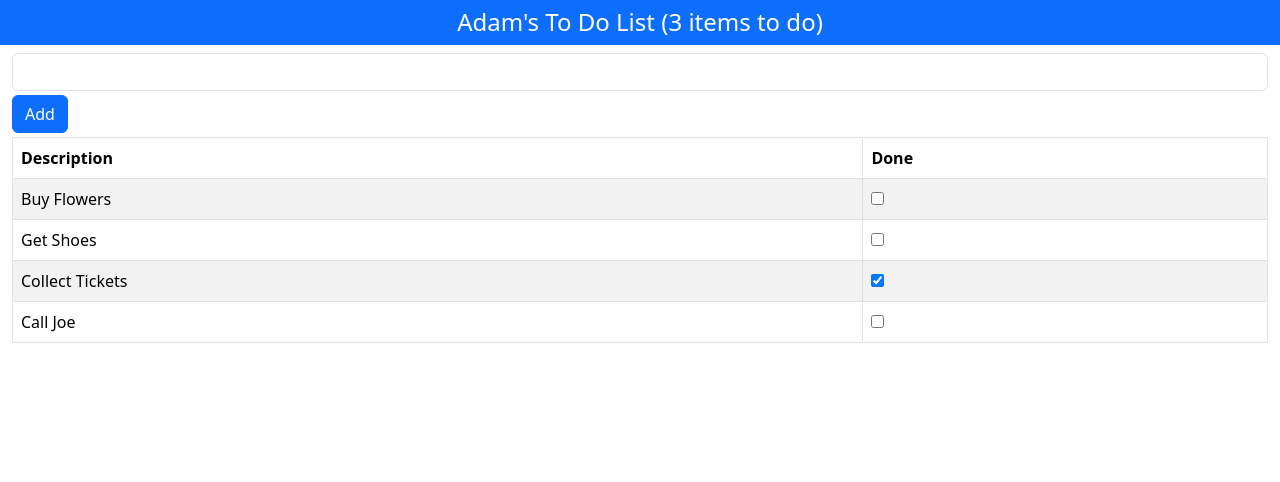
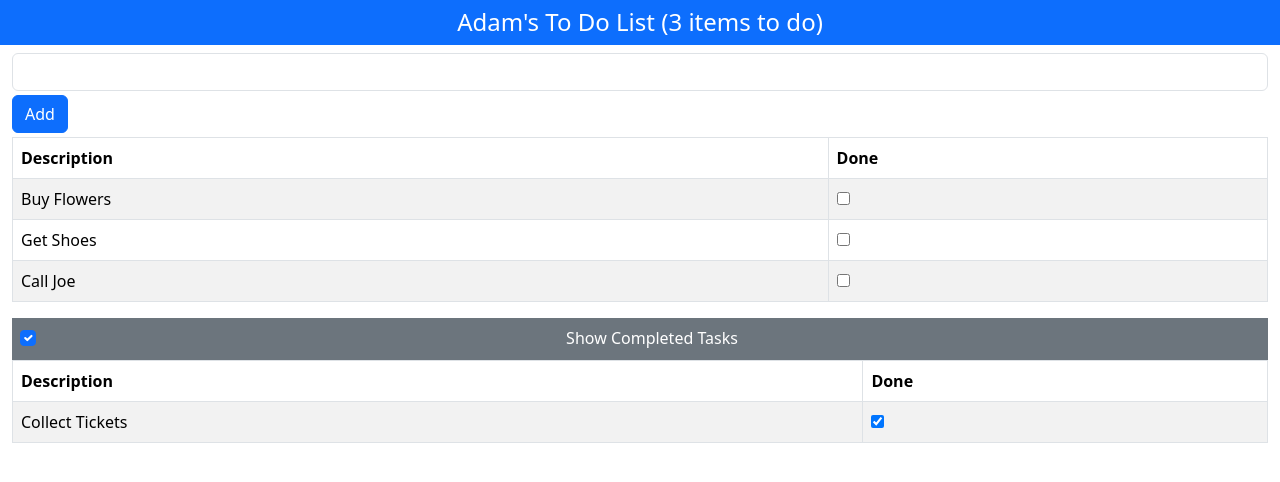
Before and after one commit to smartdev49/todo_react, a React (Create React App) app: page / in a window 1280 px wide. Shown: the top 482 px of the page. Built offline with nearby package versions, Linux system fonts and the light colour scheme.

Commit message:
local storage save and load with componentDidMount

```diff
--- a/src/App.js
+++ b/src/App.js
@@ -5,6 +5,7 @@
 import { TodoBanner } from './TodoBanner';
 import { TodoCreator } from './TodoCreator';
 import { TodoRow } from './TodoRow';
+import { VisibilityControl } from './VisibilityControl';
 export default class App extends Component{
   constructor(props){
     super(props);
@@ -16,8 +17,10 @@
         { action: "Collect Tickets", done: true },
         { action: "Call Joe", done: false }
       ],
-      // newItemText: ""
+      // newItemText: "",
+      showCompleted: true,
     }
+
   }
 
   updateNewTextValue = (event) => {
@@ -32,16 +35,33 @@
           { action: task, done: false }
         ],
         // newItemText: ""
-      });
+      }, () => localStorage.setItem("todos", JSON.stringify(this.state)));
     }
   };
 
   toggleTodo = (todo) => this.setState({todoItems: this.state.todoItems.map(item => item.action === todo.action
     ? {...item, done: !item.done} : item)});
 
-  todoTableRows = () => this.state.todoItems.map(item =>
+  todoTableRows = (doneValue) => this.state.todoItems.filter(item => item.done === doneValue).map(item =>
     <TodoRow key={ item.action } item = {item} callback={ this.toggleTodo } />
   );
+
+  componentDidMount = () => {
+    let data = localStorage.getItem("todos");
+    this.setState(data != null
+      ? JSON.parse(data)
+      : {
+        userName: "Adam",
+        todoItems: [
+          { action: "Buy Flowers", done: false},
+          { action: "Get Shoes", done: false},
+          { action: "Collect Tickets", done: true },
+          { action: "Call Joe", done: false},
+        ],
+        showCompleted: true,
+      }
+    )
+  }
 
   render = () =>
     <div>
@@ -56,9 +76,25 @@
             </tr>
           </thead>
           <tbody>
-            { this.todoTableRows() }
+            { this.todoTableRows(false) }
           </tbody>
         </table>
+        <div className='bg-secondary text-white text-center p-2'>
+          <VisibilityControl description="Completed Tasks"
+            isChecked={this.state.showCompleted}
+            callback={ (checked) => this.setState({ showCompleted: checked })} />
+        </div>
+        {
+          this.state.showCompleted &&
+          <table className='table table-striped table-bordered'>
+            <thead>
+              <tr><th>Description</th><th>Done</th></tr>
+            </thead>
+            <tbody>
+              { this.todoTableRows(true) }
+            </tbody>
+          </table>
+        }
       </div>
     </div>
 
--- /dev/null
+++ b/src/VisibilityControl.js
@@ -0,0 +1,12 @@
+import React, { Component } from "react";
+
+export class VisibilityControl extends Component {
+    render = () =>
+        <div className="form-check">
+            <input className="form-check-input" type="checkbox" checked={ this.props.isChecked }
+                onChange={ (e) => this.props.callback(e.target.checked) } />
+            <label className="form-check-label">
+                Show { this.props.description }
+            </label>
+        </div>
+}
```
